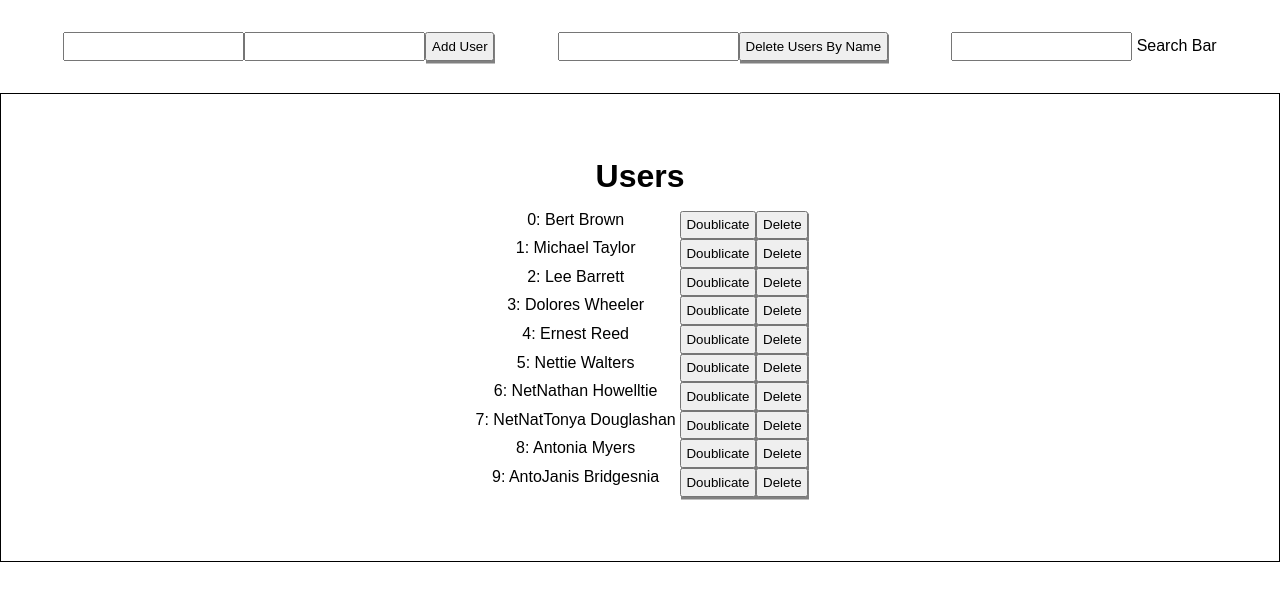
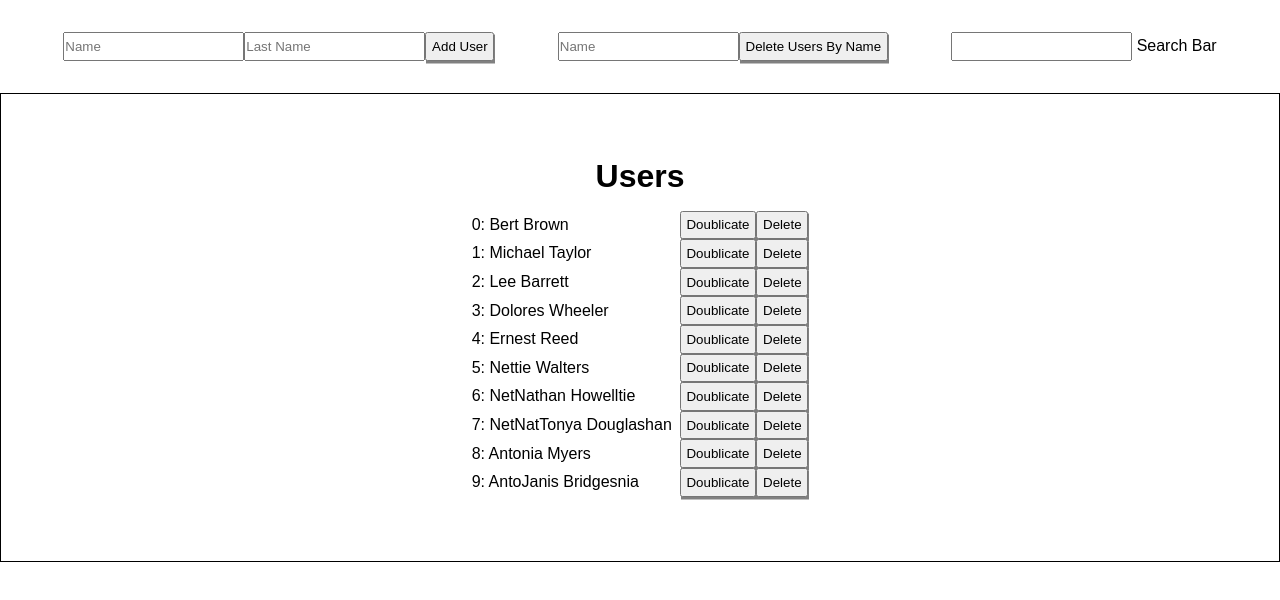
Before and after one commit to myka1/react-kazka, a React (Vite) app: page / in a window 1280 px wide. Shown: the top 600 px of the page. Built offline with nearby package versions, Linux system fonts and the light colour scheme.

Commit message:
minor details

```diff
--- a/src/App.tsx
+++ b/src/App.tsx
@@ -102,8 +102,13 @@ const App = () => {
             addUser();
           }}
         >
-          <input value={name} onChange={(e) => setName(e.target.value)} />
           <input
+            placeholder="Name"
+            value={name}
+            onChange={(e) => setName(e.target.value)}
+          />
+          <input
+            placeholder="Last Name"
             value={lastName}
             onChange={(e) => setLastName(e.target.value)}
           />
--- a/src/components/DeleteByName.tsx
+++ b/src/components/DeleteByName.tsx
@@ -17,6 +17,7 @@ const DeleteByName = ({
       }}
     >
       <input
+        placeholder="Name"
         value={nameToDelete}
         onChange={(e) => setNameToDelete(e.target.value)}
       />
--- a/src/components/UsersList.tsx
+++ b/src/components/UsersList.tsx
@@ -16,11 +16,9 @@ const UsersList = ({
         {users.map((user) => (
           <div className="user-list-div">
             <div className="user-list-li-div">
-              <li className="user-list-li">
-                <p className="user-list-li-p">
-                  {user.id}: {user.name} {user.lastName}
-                </p>
-              </li>
+              <div className="user-list-li-p">
+                {user.id}: {user.name} {user.lastName}
+              </div>
             </div>
 
             <div className="user-list-button-div">
--- a/src/css/styles.css
+++ b/src/css/styles.css
@@ -56,11 +56,14 @@ button {
 
 .user-list-li-div {
     min-width: 13rem;
-    text-align: center;
-    vertical-align: middle;
     display: flex;
-    align-content: center;
-    justify-content: center;
+    align-items: center;
+}
+
+.user-list-li-p {
+    position: absolute;
+
+
 }
 
 .user-list-li {
@@ -71,10 +74,10 @@ button {
 }
 
 
-.user-list-button-div {
+/* .user-list-button-div {
 
 }
 
 .user-list-doublicate-button, .user-list-delete-button {
 
-}
+} */
```
